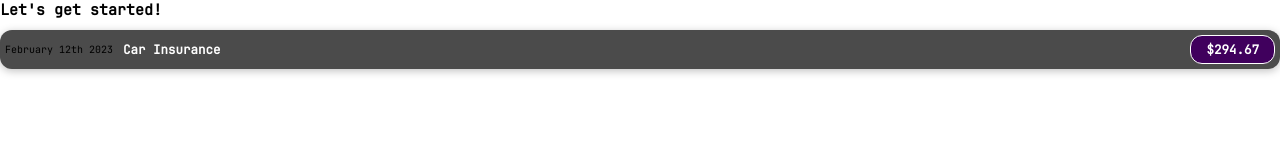
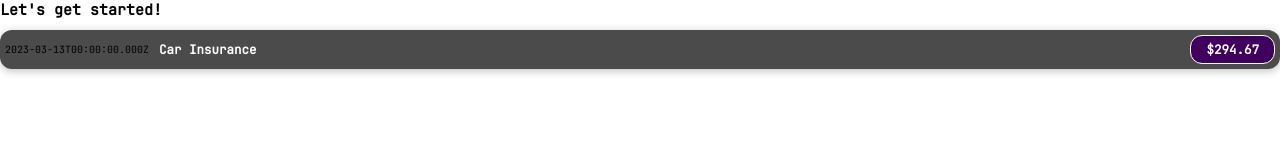
Before and after one commit to JasonWu73/my-react, a React (Create React App) app: page / in a window 1280 px wide. Shown: the top 160 px of the page. Built offline with nearby package versions, Linux system fonts and the light colour scheme.

Commit message:
dynamic date & expression in jsx

```diff
--- a/src/components/ExpenseItem.js
+++ b/src/components/ExpenseItem.js
@@ -1,12 +1,16 @@
 import './ExpenseItem.css';
 
 function ExpenseItem() {
+  const expenseDate = new Date(2023, 2, 13);
+  const expenseTitle = 'Car Insurance';
+  const expenseAmount = 294.67;
+
   return (
     <div className="expense-item">
-      <div>February 12th 2023</div>
+      <div>{expenseDate.toISOString()}</div>
       <div className="expense-item__description">
-        <h2>Car Insurance</h2>
-        <div className="expense-item__price">$294.67</div>
+        <h2>{expenseTitle}</h2>
+        <div className="expense-item__price">${expenseAmount}</div>
       </div>
     </div>
   );
```
